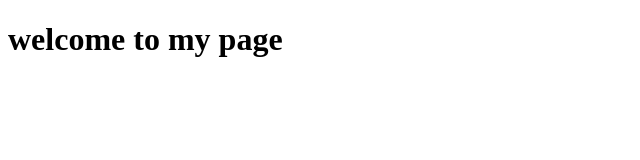
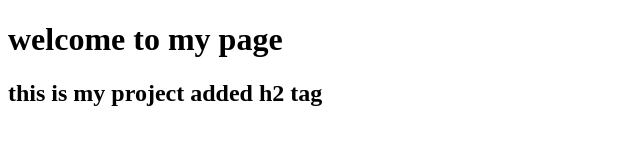
Before and after one commit to ManitejChowdary1/mywebsite, a plain HTML site: page index.html in a window 1280 px wide. Shown: the whole page, without its empty margins (0-640 px from the left). Drawn offline with Linux system fonts and the light colour scheme.

Commit message:
added a subtitle h2

```diff
--- a/index.html
+++ b/index.html
@@ -7,5 +7,6 @@
 </head>
 <body>
     <h1> welcome to my page </h1>
+<h2> this is my project added h2 tag</h2>
 </body>
 </html>
```
